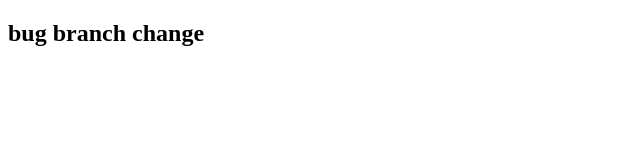
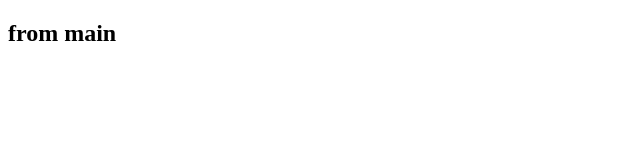
Before and after one commit to Benilasherin/git, a plain HTML site: page index.html in a window 1280 px wide. Shown: the whole page, without its empty margins (0-640 px from the left). Drawn offline with Linux system fonts and the light colour scheme.

Commit message:
not sure

```diff
--- a/index.html
+++ b/index.html
@@ -4,7 +4,7 @@
     <meta charset="UTF-8">
     <meta name="viewport" content="width=device-width, initial-scale=1.0">
     <title>git course</title>
-    <h2>bug branch change</h2>
+    <h2>from main</h2>
 </head>
 <body>
 
```
